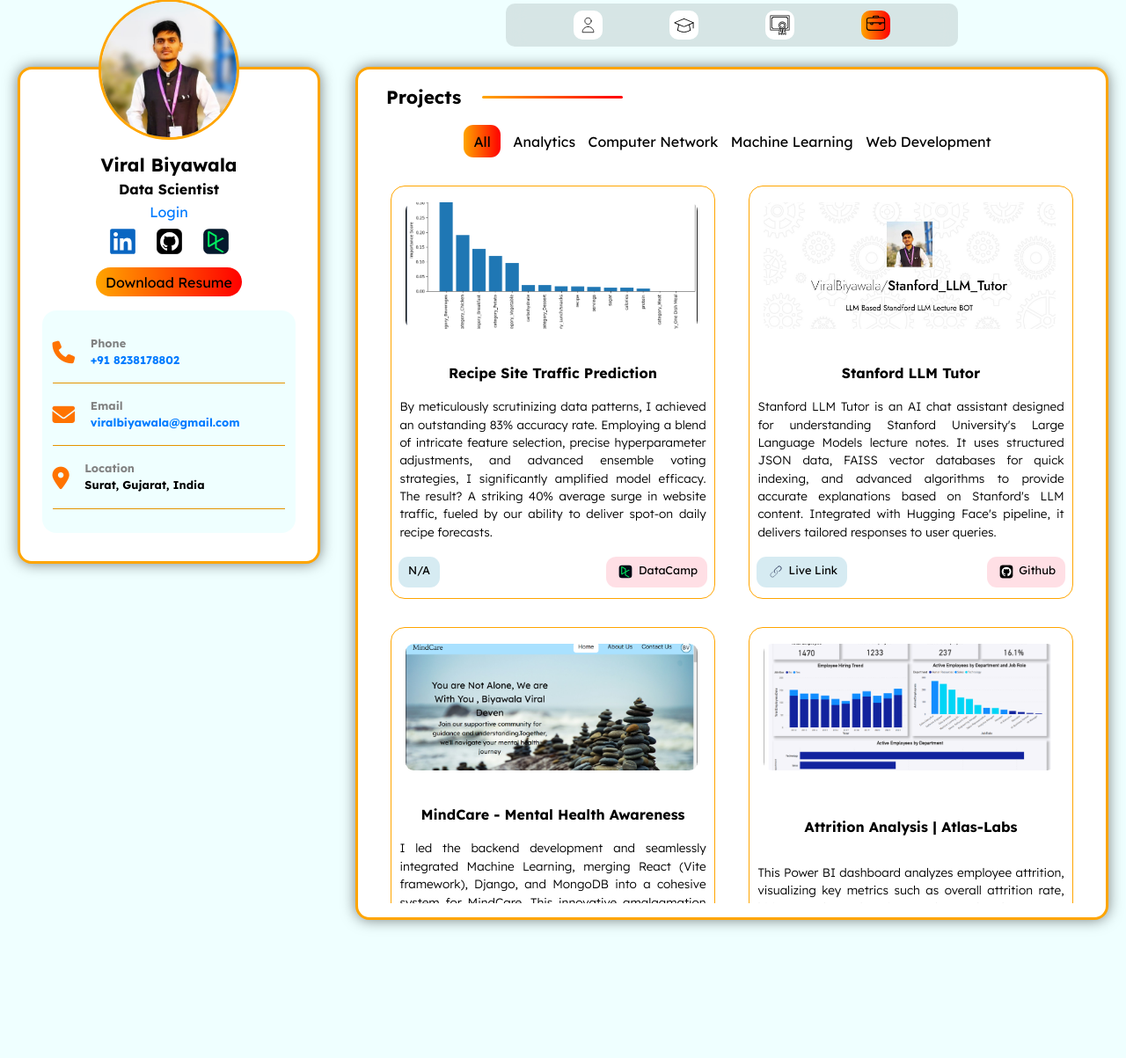
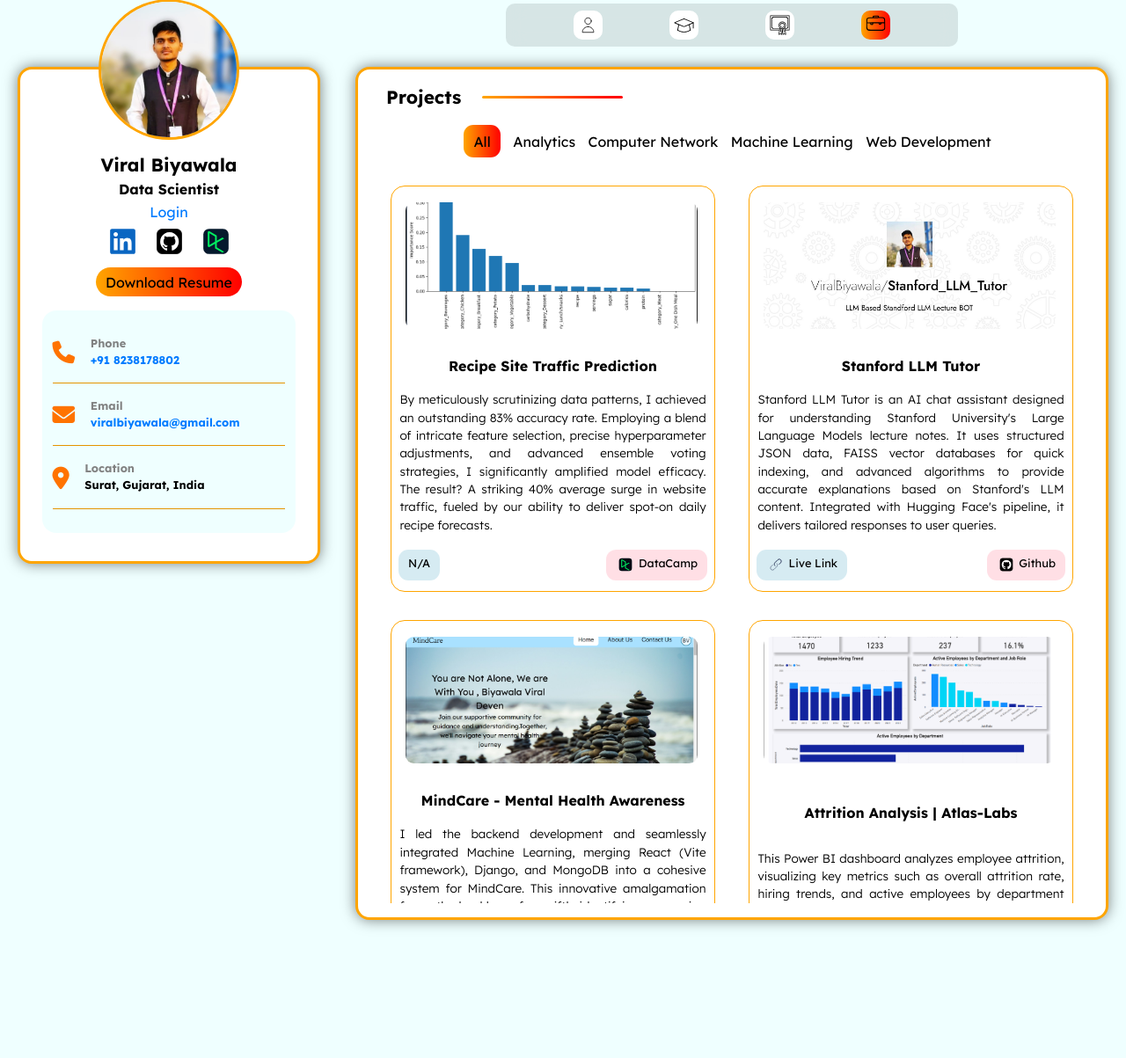
Before and after one commit to ViralBiyawala/Portfolio, a Django app: page /project/ in a window 1280 px wide. Shown: the part 20-1223 px from the top of the page at 88% size. Run offline with Django 5.2, Linux system fonts and the light colour scheme; data comes from the database, SQL or seed files in the repository; some libraries are stand-ins or nearby versions.

Commit message:
Image title fix3

```diff
--- a/viral/viralapp/static/css/dashboard.css
+++ b/viral/viralapp/static/css/dashboard.css
@@ -301,7 +301,7 @@
     justify-content: center;
     align-items: center;
     margin: 0.5rem;
-    margin-bottom: 1rem;
+    /* margin-bottom: 1rem; */
     height: 10rem;
     /* box-sizing: border-box; */
 }
@@ -333,8 +333,6 @@
     /* font-style: italic; */
     font-weight: bolder;
     margin: 0.3rem 0rem;
-    /* margin-top: 1rem; */
-    /*margin-bottom: 0.2rem;*/
     padding: 0.3rem 0.1rem;
     font-size: 0.85rem;
 }
```
